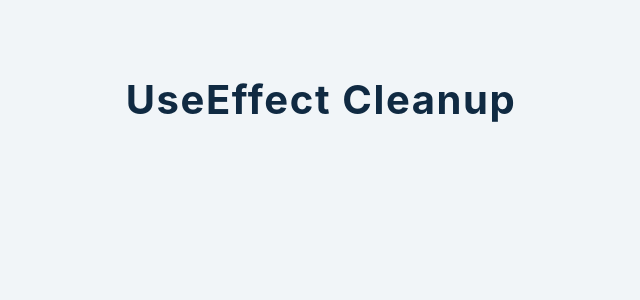
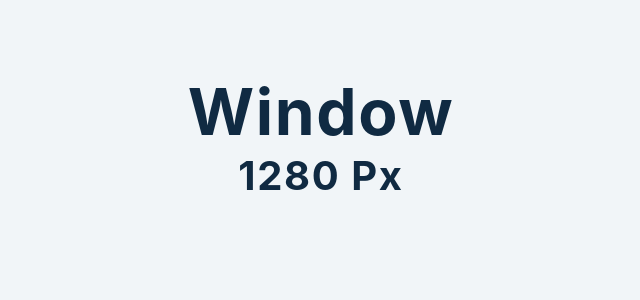
Before and after one commit to Aryan-goel/react-hooks, a React (Create React App) app: page / in a window 1280 px wide. Shown: the top 300 px of the page, without its empty margins (319-959 px from the left). Built offline with nearby package versions, Linux system fonts and the light colour scheme.

Commit message:
cleanup functions

```diff
--- a/src/tutorial/2-useEffect/setup/2-useEffect-cleanup.js
+++ b/src/tutorial/2-useEffect/setup/2-useEffect-cleanup.js
@@ -1,10 +1,31 @@
-import React, { useState, useEffect } from 'react';
+import React, { useState, useEffect } from "react";
 
 // cleanup function
 // second argument
 
 const UseEffectCleanup = () => {
-  return <h2>useEffect cleanup</h2>;
+  const [size, setSize] = useState(window.innerWidth);
+
+  const checkSize = () => {
+    setSize(window.innerWidth);
+  };
+
+  useEffect(() => {
+    console.log("useEffect");
+    window.addEventListener("resize", checkSize);
+    // return () => {
+    //   console.log("cleanup");
+    //   window.removeEventListener("resize", checkSize);
+    // };
+  }, []);
+  console.log("render");
+
+  return (
+    <>
+      <h1>window</h1>
+      <h2>{size} Px</h2>
+    </>
+  );
 };
 
 export default UseEffectCleanup;
```
